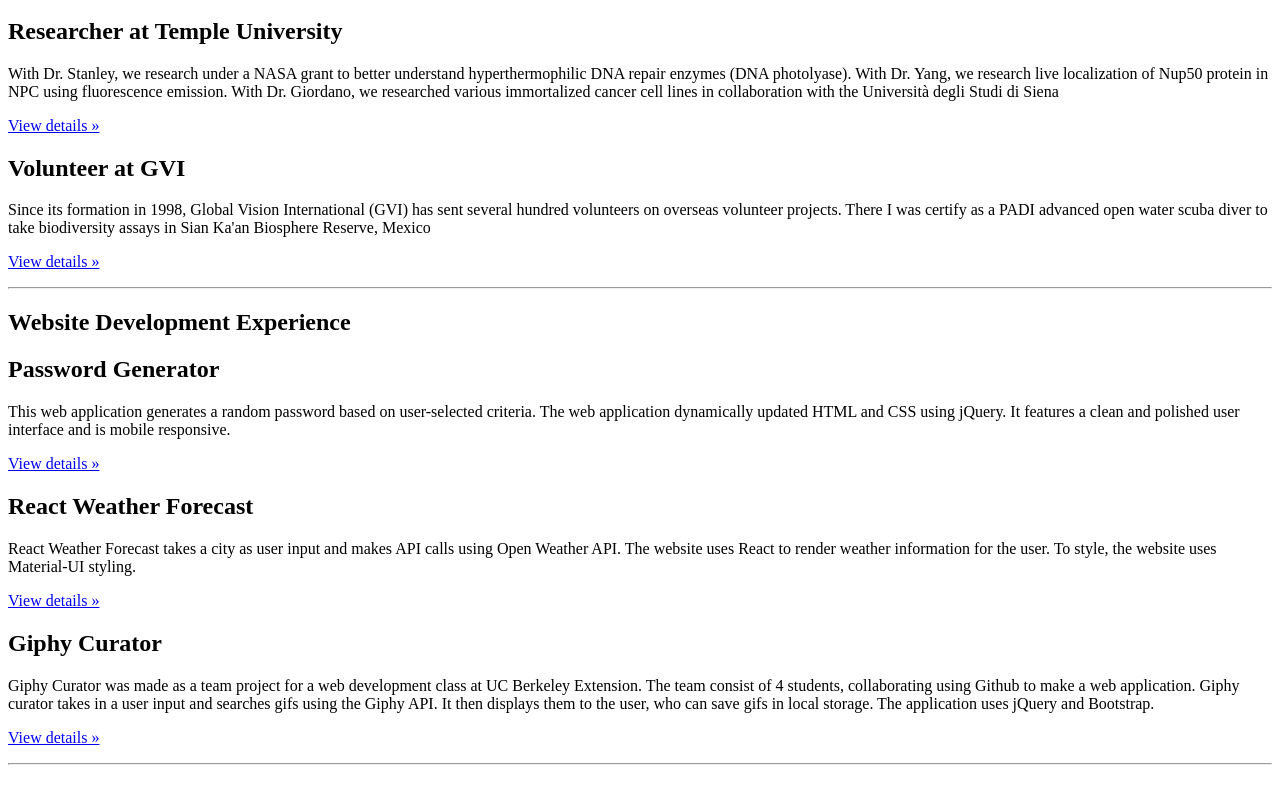
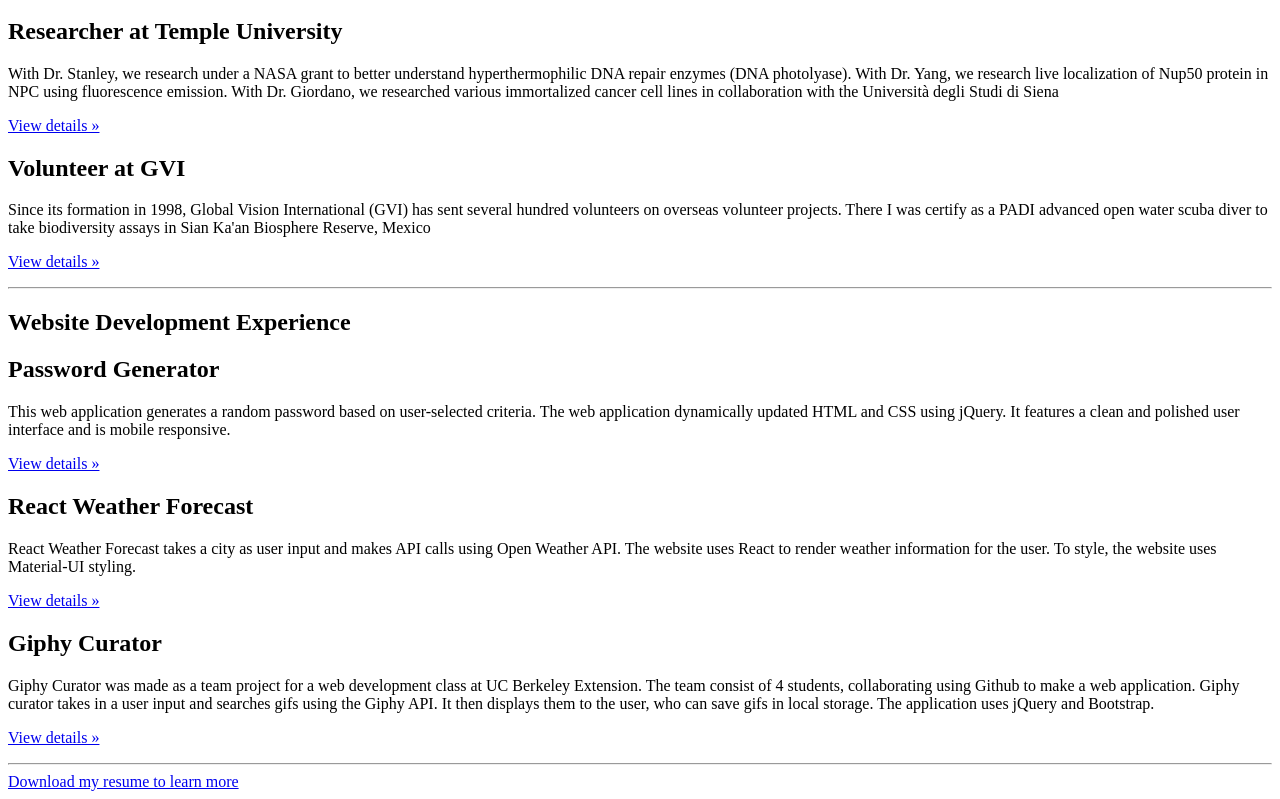
Before and after one commit to Haplescent/02-CSS-Bootstrap, a plain HTML site: page portfolioV2.html in a window 1280 px wide. Shown: the part 489-1288 px from the top of the page. Before the commit the page ends 1262 px from the top, so only its background shows below. Drawn offline with nearby package versions, Linux system fonts and the light colour scheme.

Commit message:
added updated resume download

```diff
--- a/portfolioV2.html
+++ b/portfolioV2.html
@@ -100,10 +100,11 @@
                   <p><a class="btn btn-secondary" href="https://github.com/Haplescent/Giphy-api-request" role="button">View details »</a></p>
                   </div>
               </div>
+              <hr>
+              </div>
 
-              <hr>
+              <a href="./John_Merritt_resume.pdf" download>Download my resume to learn more</a>
 
-              </div>
 
           </div>
         </div>
```
Also changed, not shown: contact.html (+1 -0 lines), index.html (+1 -1 lines), 1 other file.
